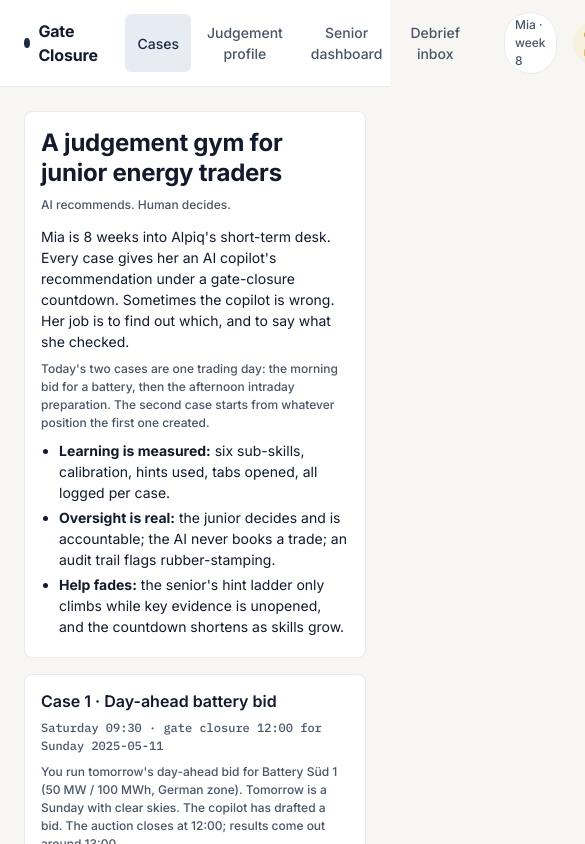
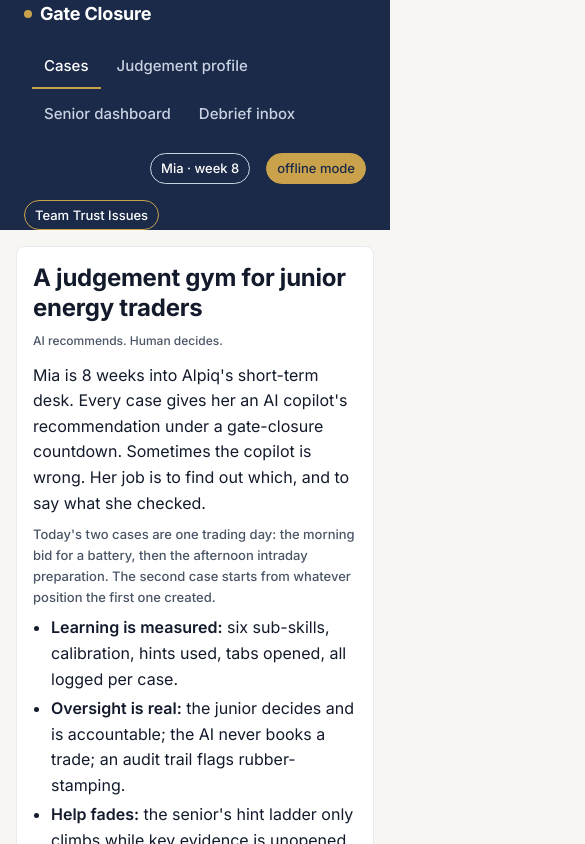
Before and after one commit to jdawnduan/Hackthegap2026-TrustIssues, a React (Vite) app: page / in a window 390 px wide. Shown: the top 844 px of the page, 585 px wide, since content can reach past the window. Built offline with nearby package versions, Linux system fonts and the light colour scheme; no server answers.

Commit message:
Restyle phase 2: global layout and typography
Co-Authored-By: Claude Fable 5.1 <noreply@anthropic.com>
Claude-Session: https://claude.ai/code/session_017NtYHUVLT7urH53Xt2dZEE

```diff
--- a/src/styles.css
+++ b/src/styles.css
@@ -79,51 +79,82 @@ body {
   background: var(--bg);
   color: var(--text);
   font-family: var(--font);
-  font-size: 14px;
+  font-size: 16px;
   font-weight: 400;
-  line-height: 1.5;
+  line-height: 1.6;
   -webkit-font-smoothing: antialiased;
 }
-a { color: var(--orange); }
+a { color: var(--navy); }
 button { font: inherit; }
 
-/* Type scale */
+/* Motion: 150 ms, and none for people who ask for less */
+button, a, input, textarea, .pill, .tabs button, .nav button { transition: background-color var(--ease), border-color var(--ease), color var(--ease), box-shadow var(--ease); }
+@media (prefers-reduced-motion: reduce) {
+  *, *::before, *::after { animation: none !important; transition: none !important; scroll-behavior: auto !important; }
+}
+
+/* Focus: visible on every interactive element */
+:focus-visible { outline: 2px solid var(--navy); outline-offset: 2px; border-radius: var(--radius-sm); }
+
+/* Type scale: headings 24–32, body 16–18, labels 12–13 */
 h1, h2, h3, h4 { margin: 0 0 var(--s1); line-height: 1.25; color: var(--text); }
-h1 { font-size: 24px; font-weight: 700; letter-spacing: -0.01em; }
-h2 { font-size: 16px; font-weight: 600; }
-h3 { font-size: 16px; font-weight: 600; }
-h4 { font-size: 12px; font-weight: 500; color: var(--text-2); text-transform: uppercase; letter-spacing: 0.06em; }
-p { margin: 0 0 var(--s1); }
-small, .muted { color: var(--text-2); font-size: 12px; font-weight: 500; }
-code, .mono { font-family: var(--mono); font-size: 12px; }
+h1 { font-size: 28px; font-weight: 700; letter-spacing: -0.01em; }
+h2 { font-size: 24px; font-weight: 600; }
+h3 { font-size: 18px; font-weight: 600; }
+h4 { font-size: 13px; font-weight: 600; color: var(--text-2); text-transform: uppercase; letter-spacing: 0.06em; }
+p { margin: 0 0 var(--s1); max-width: 70ch; }
+li { max-width: 70ch; }
+small, .muted { color: var(--text-2); font-size: 13px; font-weight: 500; }
+strong { font-weight: 600; }
+/* Every financial figure and data value: monospaced with tabular numerals */
+code, .mono, .num, .countdown, table.data td, .bidtable td, .score .v, .bigstat, input.mw { font-family: var(--mono); font-variant-numeric: tabular-nums; }
+code, .mono { font-size: 14px; }
 
-/* Shell */
+/* Shell: navy for brand and navigation */
 .app { display: flex; flex-direction: column; min-height: 100%; }
-.topbar { display: flex; align-items: center; gap: var(--s2); padding: 12px var(--s3); background: var(--surface); border-bottom: 1px solid var(--border); position: sticky; top: 0; z-index: 10; }
-.brand { font-weight: 700; font-size: 16px; letter-spacing: -0.01em; display: flex; align-items: center; gap: var(--s1); }
-.brand .dot { width: 10px; height: 10px; border-radius: 50%; background: var(--orange); display: inline-block; }
-.nav { display: flex; gap: 4px; margin-left: var(--s1); }
-.nav button { background: transparent; border: 0; padding: 8px 12px; border-radius: var(--radius-sm); color: var(--text-2); cursor: pointer; font-weight: 500; font-size: 14px; }
-.nav button.active { background: var(--orange-soft); color: var(--orange); }
-.nav button:hover { color: var(--text); }
+.topbar { display: flex; align-items: center; gap: var(--s2); padding: 0 var(--s3); min-height: 56px; background: var(--navy); color: var(--text-on-navy); position: sticky; top: 0; z-index: 10; flex-wrap: wrap; }
+.brand { font-weight: 700; font-size: 18px; letter-spacing: -0.01em; display: flex; align-items: center; gap: var(--s1); color: var(--text-on-navy); }
+.brand .dot { width: 8px; height: 8px; border-radius: 50%; background: var(--gold); display: inline-block; }
+.nav { display: flex; gap: 4px; margin-left: var(--s1); flex-wrap: wrap; }
+.nav button { background: transparent; border: 0; border-bottom: 2px solid transparent; min-height: 44px; padding: 0 12px; color: var(--text-2-on-navy); cursor: pointer; font-weight: 500; font-size: 15px; border-radius: 0; }
+.nav button.active { color: var(--text-on-navy); border-bottom-color: var(--gold); }
+.nav button:hover { color: var(--text-on-navy); }
+.nav button:focus-visible { outline-color: var(--text-on-navy); }
 .topbar .spacer { flex: 1; }
+.topbar .pill { background: transparent; border-color: var(--text-2-on-navy); color: var(--text-on-navy); }
+.topbar .pill.good { background: var(--green); border-color: var(--green); color: var(--text-on-navy); }
+.topbar .pill.warn { background: var(--gold); border-color: var(--gold); color: var(--navy); }
+.topbar .pill.accent { background: transparent; border-color: var(--gold); color: var(--text-on-navy); }
 
-.pill { display: inline-flex; align-items: center; gap: 6px; padding: 3px 10px; border-radius: 999px; font-size: 12px; font-weight: 500; border: 1px solid var(--border); background: var(--surface); color: var(--text-2); }
-.pill.good { background: var(--good-soft); color: var(--good); border-color: transparent; }
-.pill.bad { background: var(--bad-soft); color: var(--bad); border-color: transparent; }
-.pill.warn { background: var(--warn-soft); color: var(--warn); border-color: transparent; }
-.pill.accent { background: var(--orange-soft); color: var(--orange); border-color: transparent; }
-.pill.copilot { background: var(--copilot-soft); color: var(--copilot); border-color: transparent; }
-.pill.senior { background: var(--senior-soft); color: var(--senior); border-color: transparent; }
+/* Badges: quiet, light grey with navy text */
+.pill { display: inline-flex; align-items: center; gap: 6px; padding: 4px 10px; border-radius: 999px; font-size: 13px; font-weight: 500; border: 1px solid var(--grey-2); background: var(--grey); color: var(--navy); }
+.pill.good { background: var(--green-soft); color: var(--green-text); border-color: transparent; }
+.pill.bad { background: var(--coral-soft); color: var(--coral-text); border-color: transparent; }
+.pill.warn { background: var(--gold-soft); color: var(--gold-text); border-color: transparent; }
+.pill.accent { background: var(--navy-soft); color: var(--navy); border-color: transparent; }
+.pill.copilot { background: var(--navy-soft); color: var(--navy); border-color: transparent; }
+.pill.senior { background: var(--grey); color: var(--text-2); border-color: transparent; }
 
+/* Layout: three kinds of area.
+   .plain    explanatory text on the off-white page
+   .panel    financial data in a white card with a light border
+   .exercise interactive work in a card with a subtle navy top border */
 .page { padding: var(--s3) var(--s3) 48px; max-width: 1440px; width: 100%; margin: 0 auto; }
-.panel { background: var(--surface); border: 1px solid var(--border); border-radius: var(--radius); padding: var(--s2); }
+.panel { background: var(--surface); border: 1px solid var(--grey); border-radius: var(--radius); padding: var(--s2) var(--s3); }
+.panel.plain { background: transparent; border: 0; padding: var(--s1) 0; }
+.panel.exercise { border-top: 3px solid var(--navy); }
 .panel + .panel { margin-top: var(--s2); }
-.grid-desk { display: grid; grid-template-columns: 320px minmax(0, 1fr) 400px; gap: var(--s2); align-items: start; }
+.grid-desk { display: grid; grid-template-columns: 320px minmax(0, 1fr) 400px; gap: var(--s3); align-items: start; }
 @media (max-width: 1150px) { .grid-desk { grid-template-columns: 1fr; } }
 .stack > * + * { margin-top: var(--s2); }
 .row { display: flex; gap: var(--s1); align-items: center; flex-wrap: wrap; }
 .between { justify-content: space-between; }
+@media (max-width: 480px) {
+  .page { padding: var(--s2) var(--s2) var(--s4); }
+  .panel { padding: var(--s2); }
+  h1 { font-size: 24px; }
+  h2 { font-size: 20px; }
+}
 
 /* Countdown: important number */
 .countdown { font-family: var(--mono); font-size: 24px; font-weight: 600; padding: 6px 14px; border-radius: var(--radius-sm); background: var(--surface-2); color: var(--text); min-width: 104px; text-align: center; font-variant-numeric: tabular-nums; }
```
